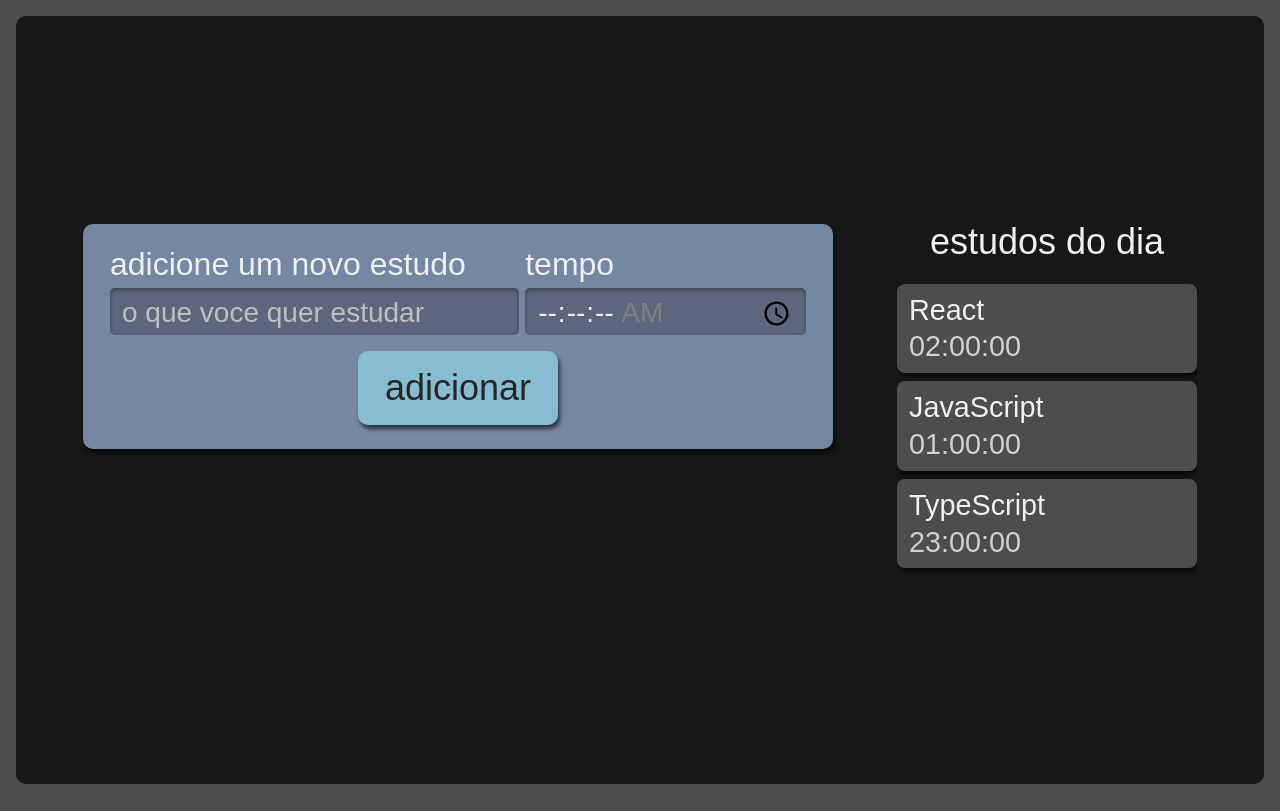
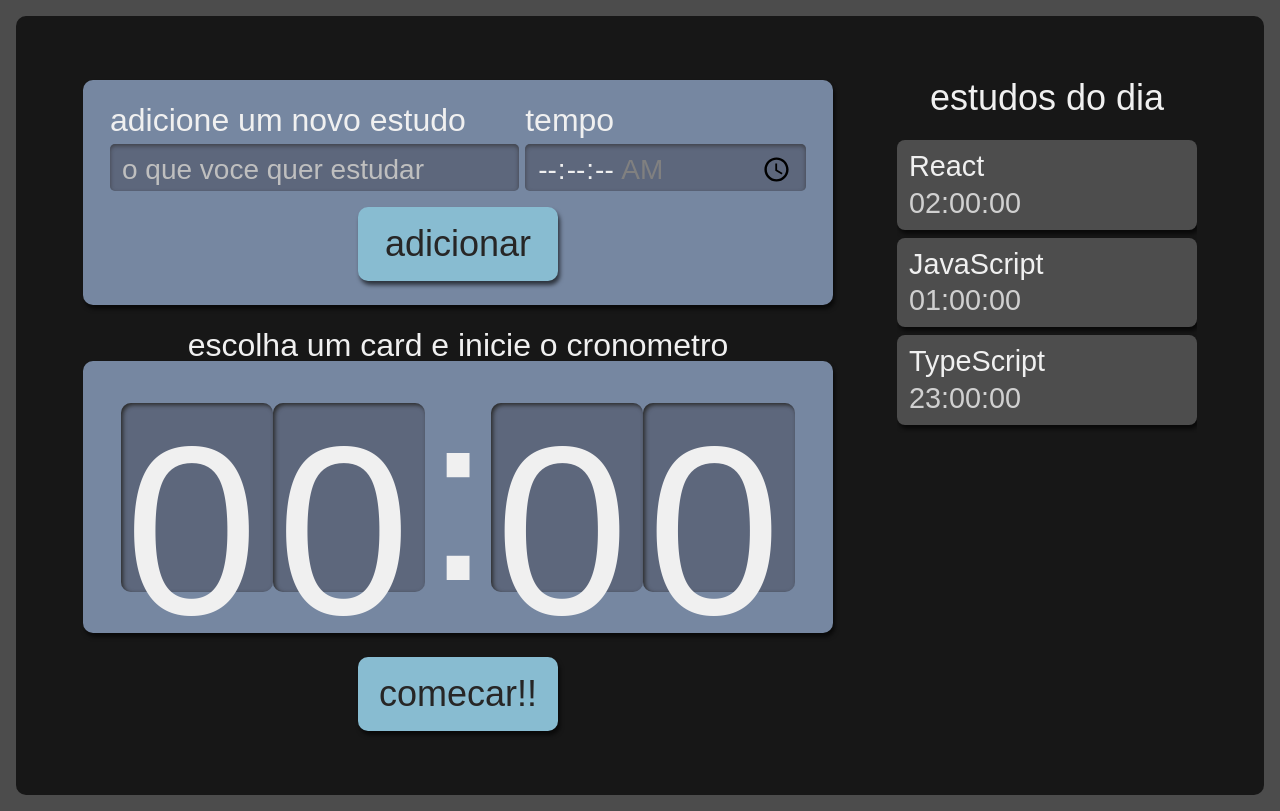
Before and after one commit to MichaelMoranis/app-studies, a React (Create React App) app: page / in a window 1280 px wide. Built offline with nearby package versions, Linux system fonts and the light colour scheme.

Commit message:
criando components relogio e cronometro

```diff
--- /dev/null
+++ b/src/components/Cronometro/Cronometro.module.scss
@@ -0,0 +1,62 @@
+
+
+
+.cronometro {
+ display: flex;
+ flex-direction: column;
+ align-items: center;
+ grid-area: cronometro;
+
+ .relogioWrapper {
+   align-items: center;
+   background-color: #7687A1;
+   border-radius: 10px;
+   box-shadow: 2px 4px 4px #0000009F;
+   box-sizing: border-box;
+   display: flex;
+   font-size: 5rem;
+   justify-content: center;
+   margin-bottom: 24px;
+   padding: 16px 12px;
+   width: 100%;
+ }
+
+ .titulo {
+   font-size: 2rem;
+ }
+
+ button {
+   background-color: #88bcd1;
+   border-radius: 10px;
+   box-shadow: 2px 4px 4px #0000009F;
+   color: #272626;
+   cursor: pointer;
+   font-size: 1.25rem;
+   padding: 16px;
+   width: 150px;
+
+   &:active {
+     background-color: #7CA6B7;
+     box-shadow: 2px 2px 4px #0000009F inset;
+     cursor: auto;
+   }
+ }
+
+ @media screen and (min-width:1280px) {
+
+   .relogioWrapper{
+     font-size: 15rem;
+   }
+
+   p {
+     font-size: 2rem;
+   }
+
+   button {
+     grid-column-start: span 2;
+     justify-self: center;
+     width: 200px;
+     font-size: 2.25rem;
+   }
+ }
+}
--- /dev/null
+++ b/src/components/Cronometro/Relogio/Relogio.module.scss
@@ -0,0 +1,21 @@
+.relogioNumero {
+ background-color: #5D677C;
+ box-shadow: 2px 2px 4px #2B2B2B inset;
+ height: 3.6rem;
+ width: 3rem;
+ padding: 8px 4px;
+ border-radius: 10px;
+
+ @media screen and (min-width:1280px) {
+   height: 10.8rem;
+   width: 9rem;
+ }
+}
+
+.relogioDivisao {
+ height: 4.2rem;
+
+ @media screen and (min-width:1280px) {
+   height: 12.6rem;
+ }
+}
--- /dev/null
+++ b/src/components/Cronometro/Relogio/index.tsx
@@ -0,0 +1,13 @@
+import styles from "./Relogio.module.scss"
+
+export default function Relogio() {
+  return (
+    <>
+      <span className={styles.relogioNumero}>0</span>
+      <span className={styles.relogioNumero}>0</span>
+      <span className={styles.Divisao}>:</span>
+      <span className={styles.relogioNumero}>0</span>
+      <span className={styles.relogioNumero}>0</span>
+    </>
+  );
+}
--- /dev/null
+++ b/src/components/Cronometro/index.tsx
@@ -0,0 +1,17 @@
+import Button from "../Button";
+import Relogio from "./Relogio";
+import styles from "./Cronometro.module.scss"
+
+export default function Cronometro() {
+ return (
+  <div className={styles.cronometro}>
+     <p className={styles.titulo}>escolha um card e inicie o cronometro</p>
+     <div className={styles.relogioWrapper}>
+       <Relogio />
+     </div>
+     <Button>
+        comecar!!
+     </Button>
+  </div>
+ )
+}
--- a/src/components/pages/App.tsx
+++ b/src/components/pages/App.tsx
@@ -1,13 +1,14 @@
-import React from 'react';
 import Formulario from '../Form';
 import List from '../List';
 import styles from "./app.module.scss"
+import Cronometro from '../Cronometro';
 
 function App() {
   return (
     <div className={styles.AppStyle}>
       <Formulario />
       <List />
+      <Cronometro />
     </div>
   );
 }
```
